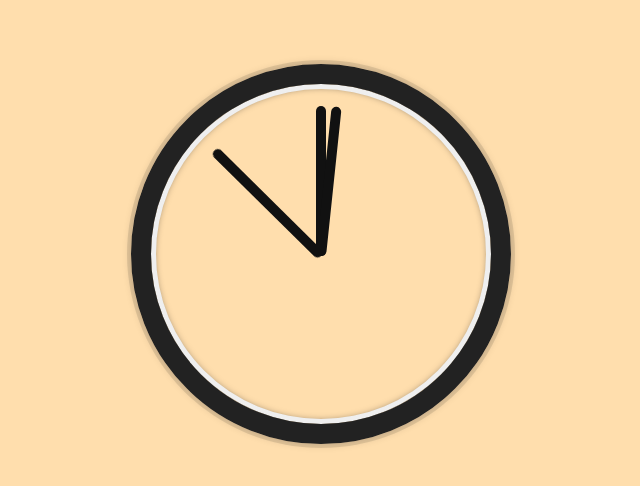
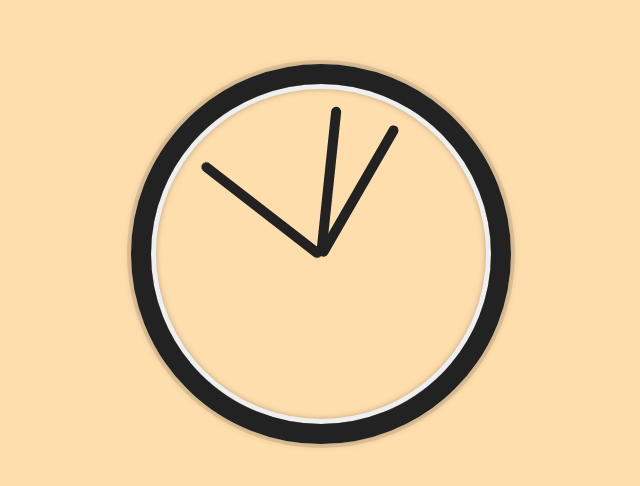
Before and after one commit to Lucamorellato/JS30, a plain HTML site: page 02 - JS and CSS Clock/index-START.html in a window 1280 px wide. Shown: the part 146-632 px from the top of the page, without its empty margins (319-959 px from the left). Drawn offline with Linux system fonts and the light colour scheme.

Commit message:
finished, did some small style tinkering

```diff
--- a/02 - JS and CSS Clock/index-START.html
+++ b/02 - JS and CSS Clock/index-START.html
@@ -59,13 +59,13 @@
     .hand {
       width: 50%;
       height: 10px;
-      background: #111;
+      background: #222;
       position: absolute;
       top: 50%;
       border-radius: 10px;
       transform-origin: 100%;
       transform: rotate(90deg);
-      transition: all 0.5s;
+      /* transition: all 0.5s; */
       transition-timing-function:cubic-bezier(0.1, 2.7, 0.58, 1);
     }
 
@@ -75,20 +75,44 @@
 
     const secondHand = document.querySelector('.second-hand');
     const minuteHand = document.querySelector('.min-hand');
-    // const secondHand = document.querySelector('.second-hand');
+    const hourHand = document.querySelector('.hour-hand');
+    const hand = document.querySelector('.hand');
 
 
     function setDate() {
+      //sets time
       let now = new Date();
+      //gets seconds and turns them into a degree
       let seconds = now.getSeconds()
       let secondsDegrees = ((seconds / 60) * 360) + 90;
+      //gets minutes and turns them into a degree
       let minutes = now.getMinutes();
       let minsDegrees = ((minutes / 60) * 360) + 90;
+      //gets hours and turns them into a degree
+      let hours = now.getHours()
+      let hoursDegrees = ((hours / 12) * 360) + 90;
 
-
+      //applies rotation to each hand depending on the position and time
       secondHand.style.transform = `rotate(${secondsDegrees}deg)`;
       minuteHand.style.transform = `rotate(${minsDegrees}deg)`;
+      hourHand.style.transform = `rotate(${hoursDegrees}deg)`;
+
+      //if statement to stop the clock from doin a full 360 every time it reaches top of clock.
+      if(secondsDegrees <= 90) {
+        secondHand.style.transition = `none`;
+      }
+      else {
+        secondHand.style.transition = `all 0.5s`;
+      }
+
+      if (minsDegrees <= 90) {
+        minuteHand.style.transition = `none`;
+      }
+      else {
+        minuteHand.style.transition = `all 0.5s`;
+      }
     }
+    setDate();
 
     setInterval(setDate, 1000);
 
```
